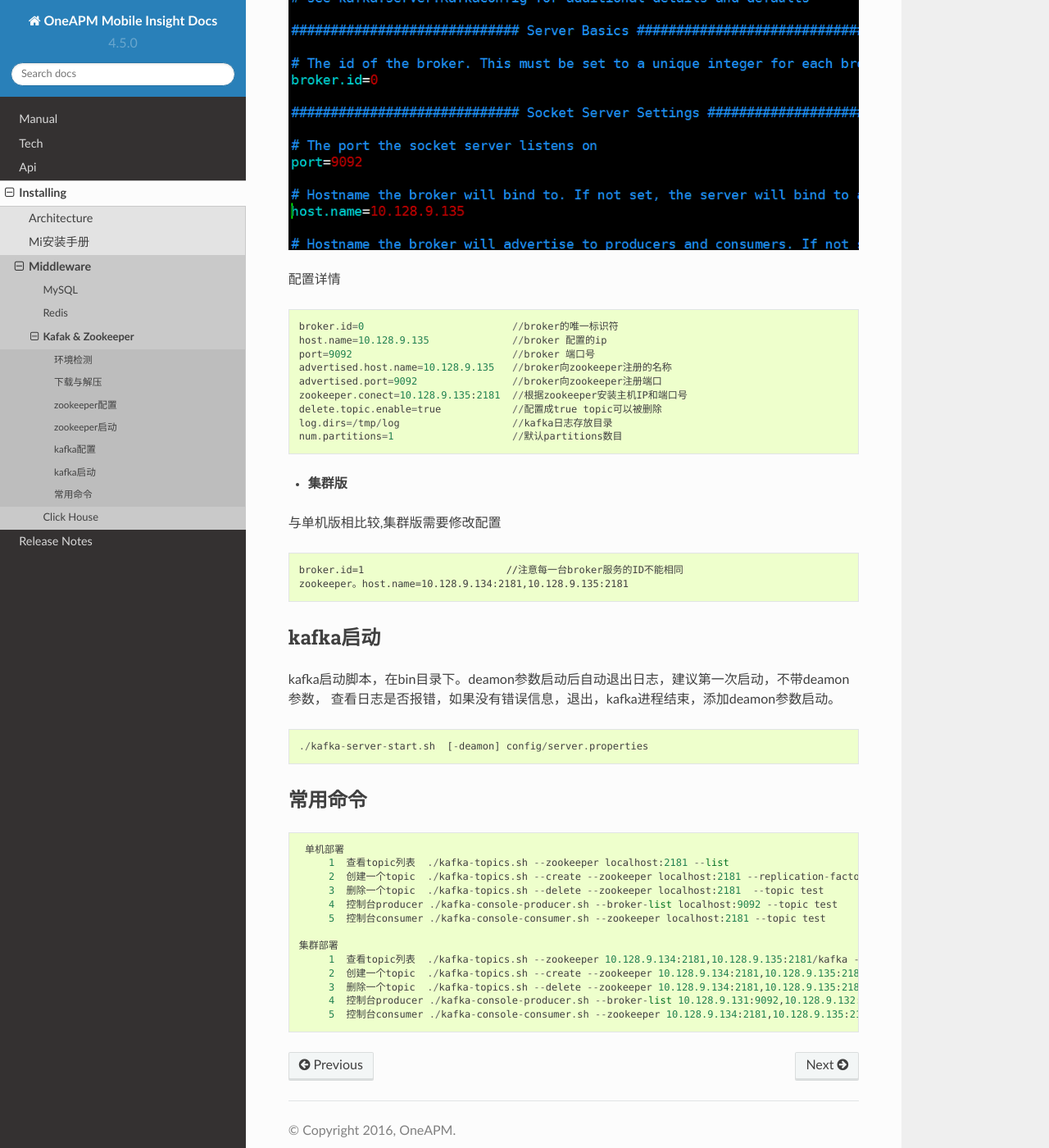
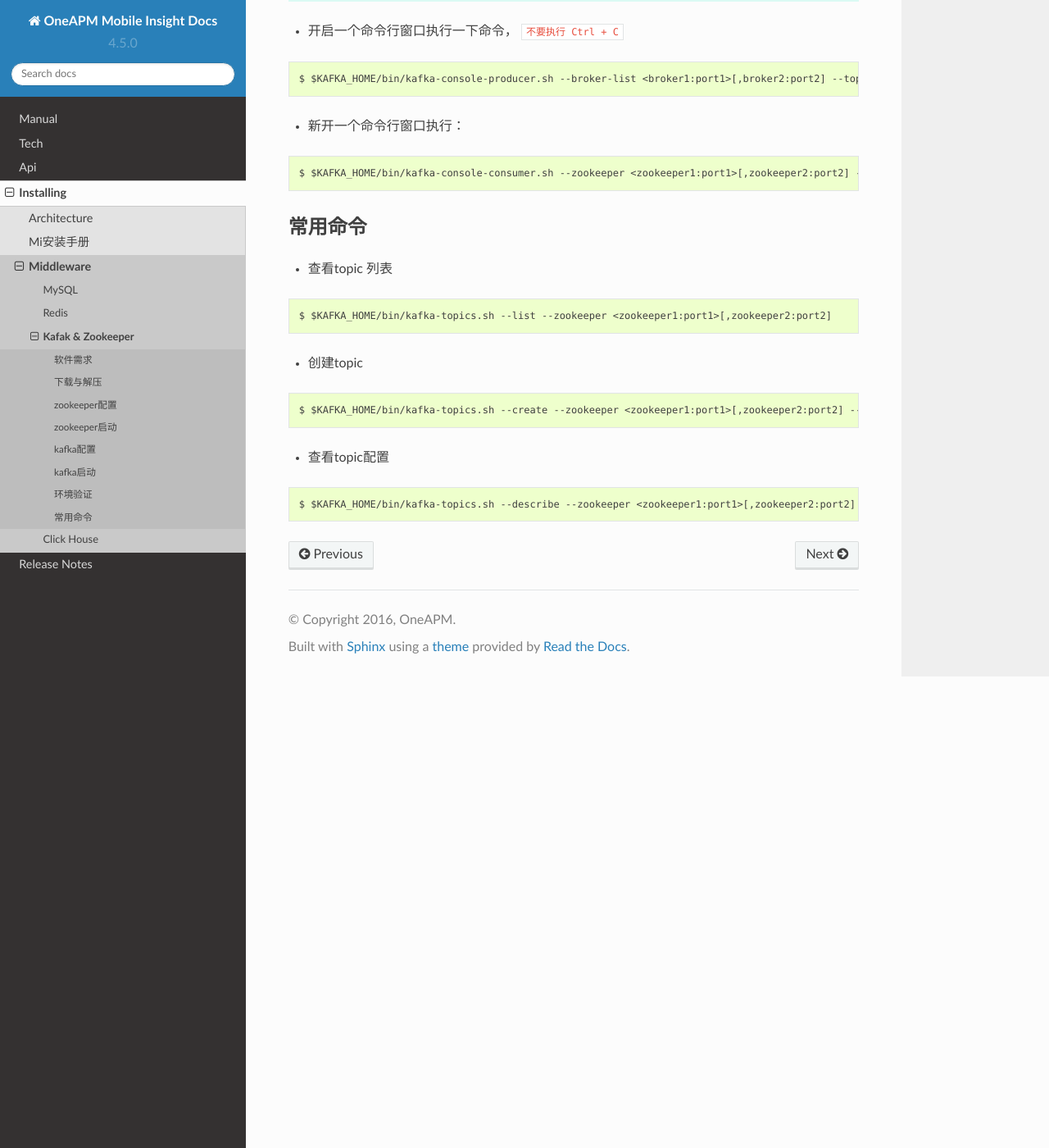
Before and after one commit to gardenias/docs-test, a Sphinx documentation site: the page built from docs/installing/kafka.rst, in a window 1280 px wide and 1400 px high, scrolled down 2436 px. Shown: the whole window at 82% size. Built offline with Sphinx 7.4.7 and the Read the Docs theme 2.0.0, drawn with Linux system fonts in a browser that asks for light colours; some of the changed text lies outside the part shown.

Commit message:
NOREG:docs optimise

```diff
--- a/docs/installing/kafka.rst
+++ b/docs/installing/kafka.rst
@@ -10,32 +10,30 @@
 
   请参考 http://wiki.oneapm.me/pages/viewpage.action?pageId=14325153
 
+软件需求
+------------
 
++------------+----------------+
+| 组件       | 版本           |
++============+================+
+| JAVA       | 1.8.0_45 及以上 |
++------------+----------------+
 
-环境检测
------------
-
-
-Kafka 安装前，确保机器上已经安装JDK7或JDK8，并正确配置环境变量JAVA_HOME检测是否已安装jdk 命令java –version ,如果如下图输出，证明已经安装jdk并且已经配置JAVA_HOME环境变量。
-
-..  image::  ../images/kafka/environment-test.png
-
+.. important::
+	请配置 ``JAVA_HOME`` 环境变量
 
 下载与解压
 ------------
 ::
 
-
-  wget http://www.eu.apache.org/dist/zookeeper/zookeeper-3.4.6/zookeeper-3.4.6.tar.gz
-  wget https://dist.apache.org/repos/dist/release/kafka/0.8.2.2/kafka_2.9.2-0.8.2.2.tgz
-
-  tar –zxvf  zookeeper-3.4.6.tar.gz
-  tar -zxvf  kafka_2.9.2-0.8.2.2.tgz
+  $ wget http://www.eu.apache.org/dist/zookeeper/zookeeper-3.4.6/zookeeper-3.4.6.tar.gz
+  $ wget https://dist.apache.org/repos/dist/release/kafka/0.8.2.2/kafka_2.9.2-0.8.2.2.tgz
+  $ tar –zxvf  zookeeper-3.4.6.tar.gz
+  $ tar -zxvf  kafka_2.9.2-0.8.2.2.tgz
 
 
 zookeeper配置
 ------------
-.. 单机版
 
 
 -   **单机版**
@@ -43,89 +41,112 @@
 进入解压的zookeeper目录，进入子目录conf,会发现zoo_sample.cfg文件，这是apche官方网站提供的默认配置文件，根据配置需求修改相应配置，
 并重命名zoo_sample.cfg为zoo.cfg。
 
-
-..  image::  ../images/kafka/default_zookeeper_config.png
-
-
-配置详细
+配置详细 ``zoo.cfg``
 ::
 
-  clientPort=2181       //zookeeperj监听端口
-  dataDir=/data         //持久化数据存放目录
-  dataLogDir=/datalog   //存放日志文件目录
-  tickTime=2000         //zookeeper时间单位常量，zookeeper时间单位是多少个tick的
-  syncLimit=5          //与集群配置相关选项，是指leader与follower请求应答，最多不超过5tickTime
-  initLimit=10         //是指zookeeper接受客户端初始化最长时间，超过这个时间，zookeeper认为客户端连接失败
+	#zookeeperj监听端口
+	clientPort=2181
+	#持久化数据存放目录
+	dataDir=/data
+	#存放日志文件目录
+	dataLogDir=/datalog
+	#zookeeper时间单位常量，zookeeper时间单位是多少个tick的
+	tickTime=2000
+	#与集群配置相关选项，是指leader与follower请求应答，最多不超过5tickTime
+	syncLimit=5
+	#是指zookeeper接受客户端初始化最长时间，超过这个时间，zookeeper认为客户端连接失败
+	initLimit=10
 
--  **集群版**
+-  **集群版** ``有问题，myid 没有指定``
 
 与单机版相比较，集群版还需在每一个zoo.cfg要添加一下配置,假设两台zookeeper服务组成一个集群
 ::
     server.1=10.128.9.134:2888:3888  //2888是集群信息交流端口，leader与followers 用这个端口建立tcp连接
     server.2=10.128.9.135:2888:3888  //3888是集群建立tcp连接选举产生leader的端口
 
-
-
 zookeeper启动
--------------
+------------
 zookeeper启动脚本，在bin目录下，启动命名如下
 ::
 
-  ./zkServer.sh start
+	$ ./zkServer.sh start
 
 
 kafka配置
-----------
+------------
 
--   **单机版**
-进入解压的kafka目录，进入子目录config,会发现server.properties文件，这是apche官方网站提供的默认配置文件，根据配置需求修改相应配置。
-
-
-..  image::  ../images/kafka/default-kafka-config.png
-
-配置详情
+-   **单机版** ``$KAFKA_HOME/config/server.properties``
 ::
 
-    broker.id=0                         //broker的唯一标识符
-    host.name=10.128.9.135              //broker 配置的ip
-    port=9092                           //broker 端口号
-    advertised.host.name=10.128.9.135   //broker向zookeeper注册的名称
-    advertised.port=9092                //broker向zookeeper注册端口
-    zookeeper.conect=10.128.9.135:2181  //根据zookeeper安装主机IP和端口号
-    delete.topic.enable=true            //配置成true topic可以被删除
-    log.dirs=/tmp/log                   //kafka日志存放目录
-    num.partitions=1                    //默认partitions数目
+	#broker的唯一标识符
+	broker.id=0
+	#broker 配置的ip
+	host.name=10.128.9.135
+	#broker 端口号
+	port=9092
+	#broker向zookeeper注册的名称
+	advertised.host.name=10.128.9.135
+	#broker向zookeeper注册端口
+	advertised.port=9092
+	#根据zookeeper安装主机IP和端口号
+	zookeeper.conect=10.128.9.135:2181
+	#配置成true topic可以被删除
+	delete.topic.enable=true
+	#kafka日志存放目录
+	log.dirs=/tmp/log
+	#默认partitions数目
+	num.partitions=1
 
 
 -  **集群版**
 
 与单机版相比较,集群版需要修改配置
 ::
-    broker.id=1                        //注意每一台broker服务的ID不能相同
-    zookeeper。host.name=10.128.9.134:2181,10.128.9.135:2181
+
+	#注意每一台broker服务的ID不能相同
+	broker.id=1
+	zookeeper.host.name=10.128.9.134:2181,10.128.9.135:2181
 
 kafka启动
----------
+------------
 kafka启动脚本，在bin目录下。deamon参数启动后自动退出日志，建议第一次启动，不带deamon参数，
 查看日志是否报错，如果没有错误信息，退出，kafka进程结束，添加deamon参数启动。
 ::
 
-  ./kafka-server-start.sh  [-deamon] config/server.properties
+  $ $KAFKA_HOME/bin/kafka-server-start.sh  [-deamon] config/server.properties
+
+
+环境验证
+------------
+
+.. important::
+	kafak & zookeeper 环境验证，主要是通过 ``kafka-console-producer.sh`` & ``kafka-console-consumer.sh`` 来检验环境是佛配置正确以及网络条件是否是能连通的；
+
+- 开启一个命令行窗口执行一下命令， ``不要执行 Ctrl + C``
+
+::
+
+	$ $KAFKA_HOME/bin/kafka-console-producer.sh --broker-list <broker1:port1>[,broker2:port2] --topic test
+
+- 新开一个命令行窗口执行：
+::
+
+	$ $KAFKA_HOME/bin/kafka-console-consumer.sh --zookeeper <zookeeper1:port1>[,zookeeper2:port2] --topic test
 
 常用命令
---------
+------------
+
+- 查看topic 列表
 ::
 
-    单机部署
-	1  查看topic列表  ./kafka-topics.sh --zookeeper localhost:2181 --list
-	2  创建一个topic  ./kafka-topics.sh --create --zookeeper localhost:2181 --replication-factor 1 --partitions 4 --topic  test
-	3  删除一个topic  ./kafka-topics.sh --delete --zookeeper localhost:2181  --topic test
-	4  控制台producer ./kafka-console-producer.sh --broker-list localhost:9092 --topic test
-	5  控制台consumer ./kafka-console-consumer.sh --zookeeper localhost:2181 --topic test
+	$ $KAFKA_HOME/bin/kafka-topics.sh --list --zookeeper <zookeeper1:port1>[,zookeeper2:port2]
 
-   集群部署
-	1  查看topic列表  ./kafka-topics.sh --zookeeper 10.128.9.134:2181,10.128.9.135:2181/kafka --list
-	2  创建一个topic  ./kafka-topics.sh --create --zookeeper 10.128.9.134:2181,10.128.9.135:2181/kafka --replication-factor 3 --partitions 4 --topic  test
-	3  删除一个topic  ./kafka-topics.sh --delete --zookeeper 10.128.9.134:2181,10.128.9.135:2181/kafka  --topic test
-	4  控制台producer ./kafka-console-producer.sh --broker-list 10.128.9.131:9092,10.128.9.132:9092,10.128.9.133 :9092 --topic test
-	5  控制台consumer ./kafka-console-consumer.sh --zookeeper 10.128.9.134:2181,10.128.9.135:2181/kafka --topic test
+- 创建topic
+::
+
+	$ $KAFKA_HOME/bin/kafka-topics.sh --create --zookeeper <zookeeper1:port1>[,zookeeper2:port2] --replication-factor <factor_num> --partitions <partition_num> --topic  <topic_name>
+
+- 查看topic配置
+::
+
+	$ $KAFKA_HOME/bin/kafka-topics.sh --describe --zookeeper <zookeeper1:port1>[,zookeeper2:port2] --topic <topic_name>
--- a/docs/installing/mi.rst
+++ b/docs/installing/mi.rst
@@ -11,7 +11,7 @@
 +------------+----------------+------------------------------------------------------------------------------------+
 | 组件       | 版本           | 下载地址                                                                           |
 +============+================+====================================================================================+
-| JAVA       | 1.8.0_45及以上 |                                                                                    |
+| JAVA       | 1.8.0_45 \\+     |                                                                                    |
 +------------+----------------+------------------------------------------------------------------------------------+
 | CentOS     | 7              |                                                                                    |
 +------------+----------------+------------------------------------------------------------------------------------+
@@ -123,7 +123,7 @@
 **创建topics的命令:**
 ::
 
-  $ $KAFKA_HOME/bin/kafka-topics.sh --zookeeper <zookeeper host:port> --topic <topic_name>   --replication-factor <factor-num>   --partitions <partion-num>  --create
+  $ $KAFKA_HOME/bin/kafka-topics.sh --zookeeper <zookeeper:port> --topic <topic_name>   --replication-factor <factor_num>   --partitions <partion_num>  --create
 
 .. important::
 
```
